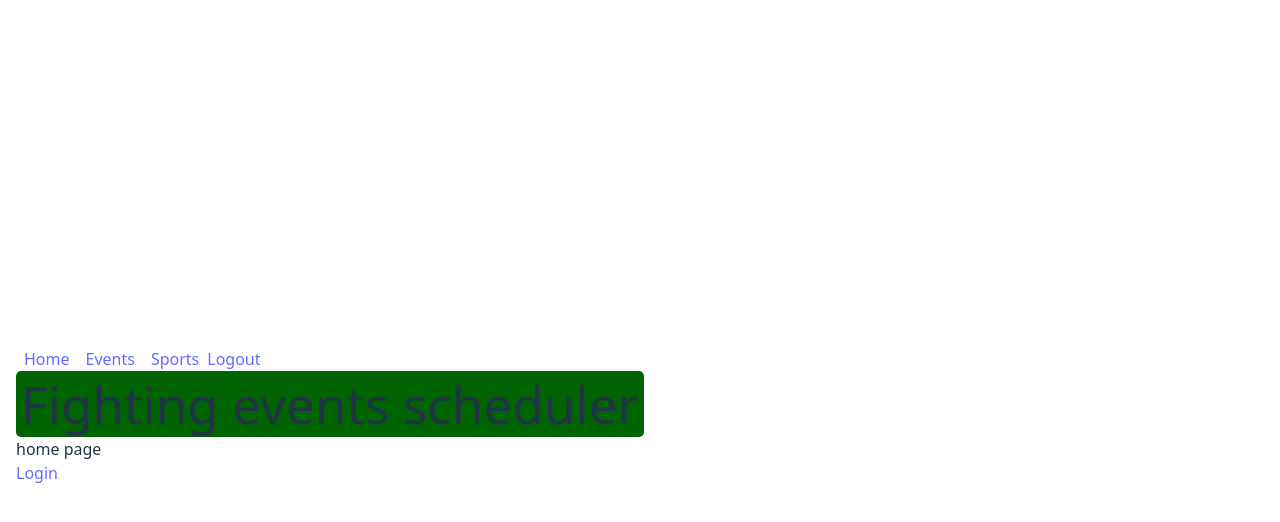
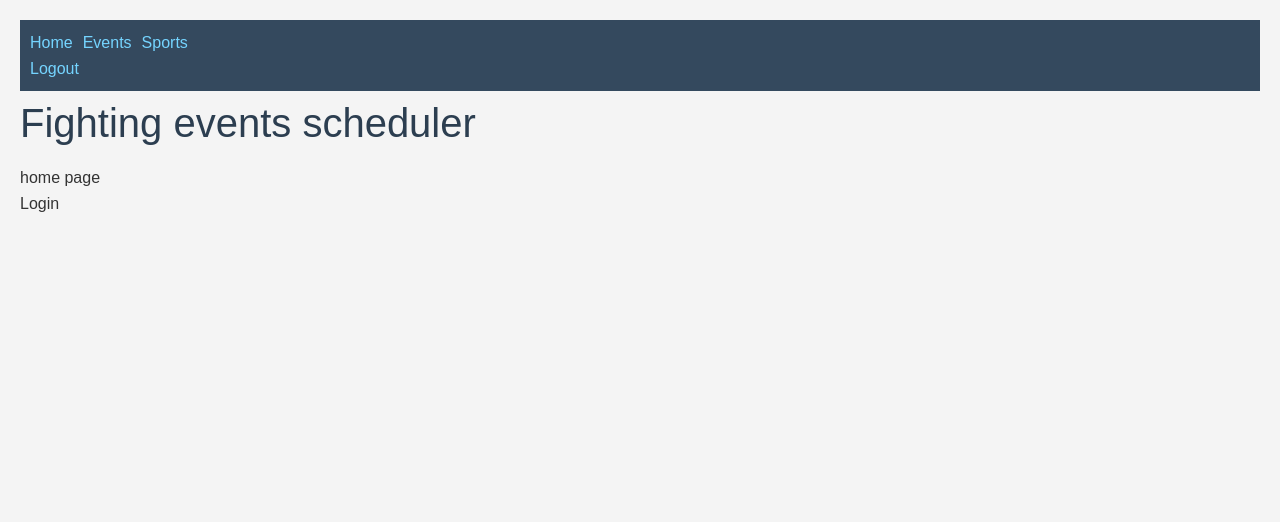
Before and after one commit to Naugustynowicz/fighting_scheduler_frontend, a React (Vite) app in the folder my-app/: page / in a window 1280 px wide. Shown: the top 522 px of the page. Built offline with nearby package versions, Linux system fonts and the light colour scheme.

Commit message:
new css.

```diff
--- a/my-app/src/index.css
+++ b/my-app/src/index.css
@@ -1,88 +1,123 @@
 @import "tailwindcss";
 
-:root {
-  font-family: system-ui, Avenir, Helvetica, Arial, sans-serif;
-  line-height: 1.5;
-  font-weight: 400;
-
-  color-scheme: light dark;
-  color: rgba(255, 255, 255, 0.87);
-  background-color: #242424;
-
-  font-synthesis: none;
-  text-rendering: optimizeLegibility;
-  -webkit-font-smoothing: antialiased;
-  -moz-osx-font-smoothing: grayscale;
-
-  padding: 1em;
+/* Universal selector */
+* {
+  box-sizing: border-box;
 }
 
-a {
-  font-weight: 500;
-  color: #646cff;
-  text-decoration: inherit;
-}
-a:hover {
-  color: #535bf2;
+/* Body */
+body {
+  font-family: Arial, sans-serif;
+  line-height: 1.6;
+  background-color: #f4f4f4;
+  color: #333;
+  padding: 20px;
 }
 
-body {
-  margin: 0;
-  display: flex;
-  place-items: center;
-  min-width: 320px;
-  min-height: 100vh;
+/* Headings */
+h1, h2, h3, h4, h5, h6 {
+  color: #2c3e50;
+  margin-bottom: 10px;
 }
 
 h1 {
-  font-size: 3.2em;
-  line-height: 1.1;
+  font-size: 2.5em;
 }
 
-button {
-  border-radius: 8px;
-  border: 1px solid transparent;
-  padding: 0.6em 1.2em;
+h2 {
+  font-size: 2em;
+}
+
+h3 {
+  font-size: 1.75em;
+}
+
+h4 {
+  font-size: 1.5em;
+}
+
+h5 {
+  font-size: 1.25em;
+}
+
+h6 {
   font-size: 1em;
-  font-weight: 500;
-  font-family: inherit;
-  background-color: #1a1a1a;
-  cursor: pointer;
-  transition: border-color 0.25s;
 }
-button:hover {
-  border-color: #646cff;
-}
-button:focus,
-button:focus-visible {
-  outline: 4px auto -webkit-focus-ring-color;
+
+/* Navigation */
+nav {
+  background-color: #34495e;
+  padding: 10px;
 }
 
 nav ul {
-  display: inline;
+  list-style-type: none;
 }
 
-
-nav ul > li {
+nav ul li {
   display: inline;
-  padding: 0.5em;
+  margin-right: 10px;
 }
 
-h1 {
-  background-color: darkgreen;
-  border-radius: 0.1em;
-  padding: 0.1em;
+nav a, nav ul li a {
+  color: var(--color-sky-300);
+  text-decoration: none;
 }
 
-@media (prefers-color-scheme: light) {
-  :root {
-    color: #213547;
-    background-color: #ffffff;
+nav a:hover, nav ul li a:hover {
+  color: var(--color-sky-500);
+  text-decoration: none;
+}
+
+/* Button */
+button {
+  background-color: var(--color-sky-500);
+  color: #fff;
+  border: none;
+  padding: 10px 20px;
+  cursor: pointer;
+  font-size: 1em;
+  border-radius: 5px;
+}
+
+button:hover {
+  background-color: var(--color-sky-700);
+}
+
+@media (prefers-color-scheme: dark) {
+  /* Basic CSS Template with Dark Theme */
+
+  /* Body */
+  body {
+    background-color: #121212;
+    color: #e0e0e0;
   }
-  a:hover {
-    color: #747bff;
+
+  /* Headings */
+  h1, h2, h3, h4, h5, h6 {
+    color: var(--color-purple-400);
   }
+
+  /* Navigation */
+  nav {
+    background-color: #1e1e1e;
+  }
+
+  nav a, nav ul li a {
+    color: var(--color-emerald-600);
+  }
+
+  nav a:hover, nav ul li a:hover {
+    color: var(--color-emerald-400);
+  }
+
+  /* Button */
   button {
-    background-color: #f9f9f9;
+    background-color: var(--color-emerald-600);
+    color: #121212;
+  }
+
+  button:hover {
+    background-color: var(--color-emerald-400);
   }
 }
```
